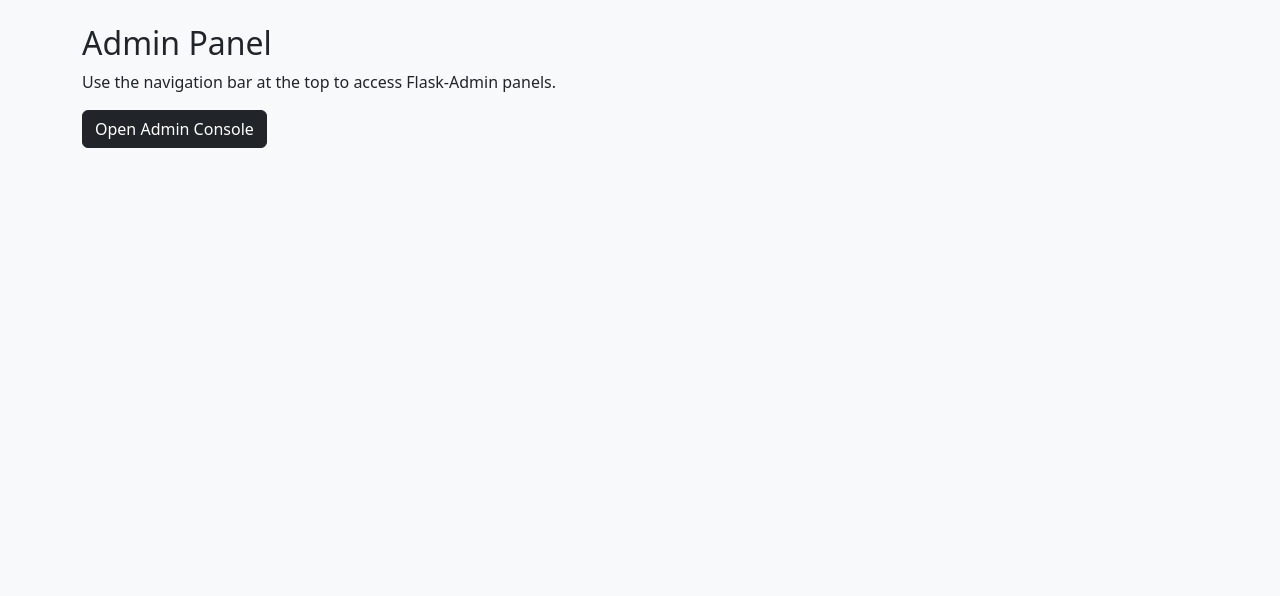
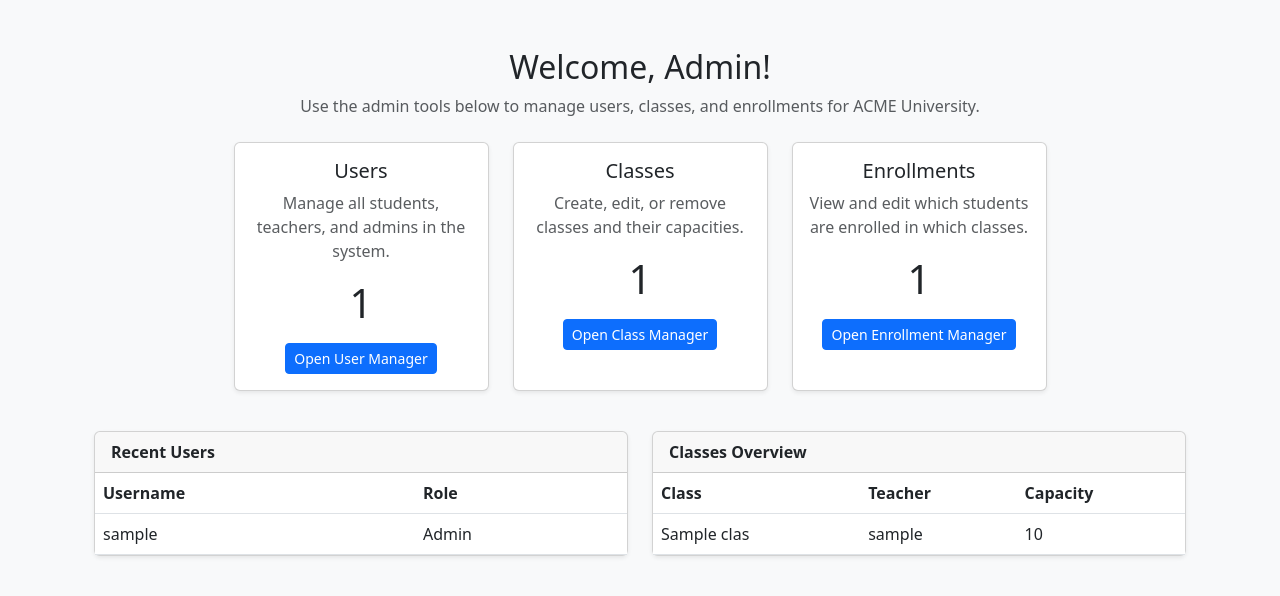
Before and after one commit to achu-nat/lab8_app, a Flask app: page /adminpage in a window 1280 px wide. Shown: the part 56-652 px from the top of the page. Run offline with Flask 3, Linux system fonts and the light colour scheme; a user stored in the database is signed in; tables that the repository leaves empty hold one stand-in row (values such as "Sample post").

Commit message:
Admin paga and fixed template

```diff
--- a/app.py
+++ b/app.py
@@ -23,8 +23,14 @@ login_manager = LoginManager()
 login_manager.init_app(application)
 login_manager.login_view = "login"
 
+# fixes  error
+@login_manager.user_loader
+def load_user(user_id):
+    return User.query.get(int(user_id))
+
 # --------------------------------------
 # Admin Panel (Flask-Admin)
+# --------------------------------------
 # --------------------------------------
 admin = Admin(application, name="ACME Admin")
 admin.add_view(ModelView(User, db.session))
@@ -32,15 +38,20 @@ admin.add_view(ModelView(Class, db.session))
 admin.add_view(ModelView(Enrollment, db.session))
 
 
-@login_manager.user_loader
-def load_user(user_id):
-    return User.query.get(int(user_id))
-
 # --------------------------------------
 # LOGIN ROUTES
 # --------------------------------------
 @application.route("/", methods=["GET", "POST"])
 def login():
+     # if already logged in, don’t show login page —> sent to dashboard
+    if current_user.is_authenticated:
+        if current_user.role == "student":
+            return redirect("/student")
+        elif current_user.role == "teacher":
+            return redirect("/teacher")
+        elif current_user.role == "admin":
+            return redirect("/adminpage")
+
     form = LoginForm()
     if form.validate_on_submit():
         user = User.query.filter_by(username=form.username.data).first()
@@ -81,8 +92,7 @@ def student_my_classes():
 @login_required
 def student_all_classes():
     classes = Class.query.all()
-    my_ids = {e.class_id for e in current_user.enrollments}
-    return render_template("student_all_classes.html", classes=classes, my_ids=my_ids)
+    return render_template("student_all_classes.html", classes=classes)
 
 
 @application.route("/student/enroll/<int:class_id>")
@@ -100,18 +110,8 @@ def enroll(class_id):
     enroll = Enrollment(student_id=current_user.id, class_id=class_id)
     db.session.add(enroll)
     db.session.commit()
-    return redirect("/student/all_classes")
+    return redirect("/student/my_classes")
 
-@application.route("/student/unenroll/<int:class_id>")
-@login_required
-def unenroll(class_id):
-    enrollment = Enrollment.query.filter_by(student_id=current_user.id, class_id=class_id).first()
-    if not enrollment:
-        return "Not Enrolled in this class!"
-
-    db.session.delete(enrollment)
-    db.session.commit()
-    return redirect("/student/all_classes")
 
 # --------------------------------------
 # TEACHER ROUTES
@@ -119,8 +119,6 @@ def unenroll(class_id):
 @application.route("/teacher")
 @login_required
 def teacher_dashboard():
-    if current_user.role != "teacher":
-        return redirect("/")
     classes = current_user.classes
     return render_template("teacher_dashboard.html", classes=classes)
 
@@ -128,26 +126,15 @@ def teacher_dashboard():
 @application.route("/teacher/class/<int:class_id>", methods=["GET", "POST"])
 @login_required
 def teacher_class(class_id):
-    if current_user.role != "teacher":
-        return redirect("/")
-
     cls = Class.query.get(class_id)
-
-    # prevent teachers from accessing other teachers' classes
-    if cls.teacher_id != current_user.id:
-        return "Unauthorized", 403
-
     enrollments = cls.enrollments
 
     if request.method == "POST":
         eid = request.form["eid"]
         grade = request.form["grade"]
-
         enr = Enrollment.query.get(eid)
         enr.grade = grade
         db.session.commit()
-
-        return redirect(f"/teacher/class/{class_id}")  # refresh after save
 
     return render_template("teacher_class.html", cls=cls, enrollments=enrollments)
 
@@ -158,8 +145,21 @@ def teacher_class(class_id):
 @application.route("/adminpage")
 @login_required
 def admin_page():
-    return render_template("admin.html")
+    if current_user.role != "admin":
+        return redirect("/")
 
+    # query data for the dashboard
+    users = User.query.all()
+    classes = Class.query.all()
+    enrollments = Enrollment.query.all()
+
+    # pass to template
+    return render_template(
+        "admin.html",
+        users=users,
+        classes=classes,
+        enrollments=enrollments,
+    )
 
 # --------------------------------------
 # Run Server
@@ -172,8 +172,9 @@ if __name__ == "__main__":
 # 1. pip install -r requirements.txt (this installs all necessary flask packages)
 # 2. run python seed.py
 # 3. run python app.py
-# logins:
-# admin/admin
-# mindy/123
-# chuck/123
-# ahepworth/123
+
+# these are the logins that work:
+# admin (username)/ admin (password)
+# mindy (username) / 123 (password)
+#c huck (username) / 123 (password)
+# ahepworth (username) / 123 (password)
--- a/templates/admin.html
+++ b/templates/admin.html
@@ -1,9 +1,131 @@
 {% extends "base.html" %}
+
 {% block content %}
-<h2>Admin Panel</h2>
+<div class="container mt-5">
 
-<p>Use the navigation bar at the top to access Flask-Admin panels.</p>
+    <!-- Header -->
+    <div class="text-center mb-4">
+        <h2>Welcome, {{ current_user.name or "Admin" }}!</h2>
+        <p class="text-muted">
+            Use the admin tools below to manage users, classes, and enrollments for ACME University.
+        </p>
+    </div>
 
-<a href="/admin" class="btn btn-dark">Open Admin Console</a>
+    <!-- Summary cards row -->
+    <div class="row justify-content-center mb-4">
 
+        <!-- Users card -->
+        <div class="col-md-3 mb-3">
+            <div class="card shadow-sm h-100">
+                <div class="card-body text-center">
+                    <h5 class="card-title">Users</h5>
+                    <p class="card-text text-muted">
+                        Manage all students, teachers, and admins in the system.
+                    </p>
+                    <p class="display-6 mb-3">{{ users|length }}</p>
+                    <a href="{{ url_for('admin.index') }}user/" class="btn btn-primary btn-sm">
+                        Open User Manager
+                    </a>
+                </div>
+            </div>
+        </div>
+
+        <!-- Classes card -->
+        <div class="col-md-3 mb-3">
+            <div class="card shadow-sm h-100">
+                <div class="card-body text-center">
+                    <h5 class="card-title">Classes</h5>
+                    <p class="card-text text-muted">
+                        Create, edit, or remove classes and their capacities.
+                    </p>
+                    <p class="display-6 mb-3">{{ classes|length }}</p>
+                    <a href="{{ url_for('admin.index') }}class/" class="btn btn-primary btn-sm">
+                        Open Class Manager
+                    </a>
+                </div>
+            </div>
+        </div>
+
+        <!-- Enrollments card -->
+        <div class="col-md-3 mb-3">
+            <div class="card shadow-sm h-100">
+                <div class="card-body text-center">
+                    <h5 class="card-title">Enrollments</h5>
+                    <p class="card-text text-muted">
+                        View and edit which students are enrolled in which classes.
+                    </p>
+                    <p class="display-6 mb-3">{{ enrollments|length }}</p>
+                    <a href="{{ url_for('admin.index') }}enrollment/" class="btn btn-primary btn-sm">
+                        Open Enrollment Manager
+                    </a>
+                </div>
+            </div>
+        </div>
+
+    </div>
+
+    <!-- Quick preview tables -->
+    <div class="row mt-4">
+        <div class="col-md-6 mb-4">
+            <div class="card shadow-sm">
+                <div class="card-header">
+                    <strong>Recent Users</strong>
+                </div>
+                <div class="card-body p-0">
+                    <table class="table mb-0">
+                        <thead>
+                            <tr>
+                                <th>Username</th>
+                                <th>Role</th>
+                            </tr>
+                        </thead>
+                        <tbody>
+                            {% for u in users[:5] %}
+                            <tr>
+                                <td>{{ u.username }}</td>
+                                <td class="text-capitalize">{{ u.role }}</td>
+                            </tr>
+                            {% endfor %}
+                            {% if users|length == 0 %}
+                            <tr><td colspan="2" class="text-center text-muted">No users found.</td></tr>
+                            {% endif %}
+                        </tbody>
+                    </table>
+                </div>
+            </div>
+        </div>
+
+        <div class="col-md-6 mb-4">
+            <div class="card shadow-sm">
+                <div class="card-header">
+                    <strong>Classes Overview</strong>
+                </div>
+                <div class="card-body p-0">
+                    <table class="table mb-0">
+                        <thead>
+                            <tr>
+                                <th>Class</th>
+                                <th>Teacher</th>
+                                <th>Capacity</th>
+                            </tr>
+                        </thead>
+                        <tbody>
+                            {% for c in classes[:5] %}
+                            <tr>
+                                <td>{{ c.name }}</td>
+                                <td>{{ c.teacher.username }}</td>
+                                <td>{{ c.capacity }}</td>
+                            </tr>
+                            {% endfor %}
+                            {% if classes|length == 0 %}
+                            <tr><td colspan="3" class="text-center text-muted">No classes found.</td></tr>
+                            {% endif %}
+                        </tbody>
+                    </table>
+                </div>
+            </div>
+        </div>
+    </div>
+
+</div>
 {% endblock %}
```
Also changed, not shown: 1 other file.
